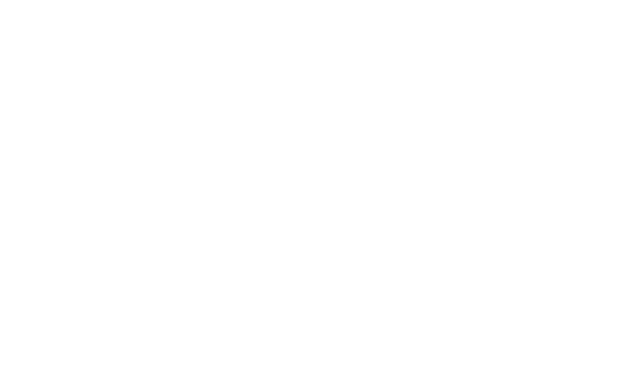
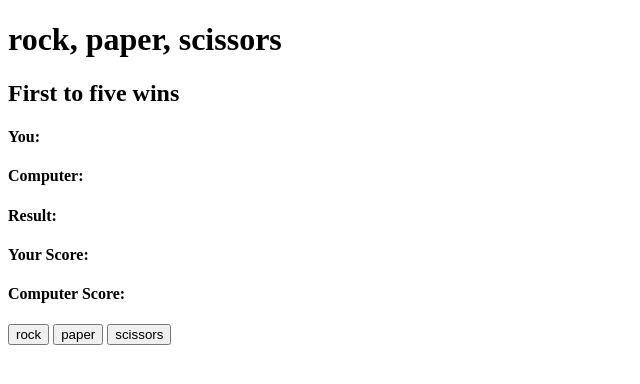
Before and after one commit to Boywhyte/rock-paper-scissors, a plain HTML site: page index.html in a window 1280 px wide. Shown: the whole page, without its empty margins (0-640 px from the left). Drawn offline with Linux system fonts and the light colour scheme.

Commit message:
updated README changed paragraph tags to h4 for better accessibility

```diff
--- a/index.html
+++ b/index.html
@@ -3,9 +3,25 @@
 <head>
     <meta charset="UTF-8">
     <meta name="viewport" content="width=device-width, initial-scale=1.0">
-    <title>Document</title>
+    <title>Rock Paper Scissors</title>
 </head>
 <body>
 
+    <h1>rock, paper, scissors</h1>
+    <h2>First to five wins</h2>
+
+    <!-- -->
+    <h4>You: <span id="you"></span></h4>
+    <h4>Computer: <span id="computer"></span></h4>
+    <h4>Result: <span id="result"></span></h4>
+    <h4>Your Score:  <span id="your-score"></span></h4>
+    <h4>Computer Score: <span id="computer-score"></span></h4>
+
+    <!-- user buttons -->
+    <button id="rock">rock</button>
+    <button id="something">paper</button>
+    <button id="scissors">scissors</button>
+
+    <script src="script.js"></script>
 </body>
 </html>
```
Also changed, not shown: 1 other file.
